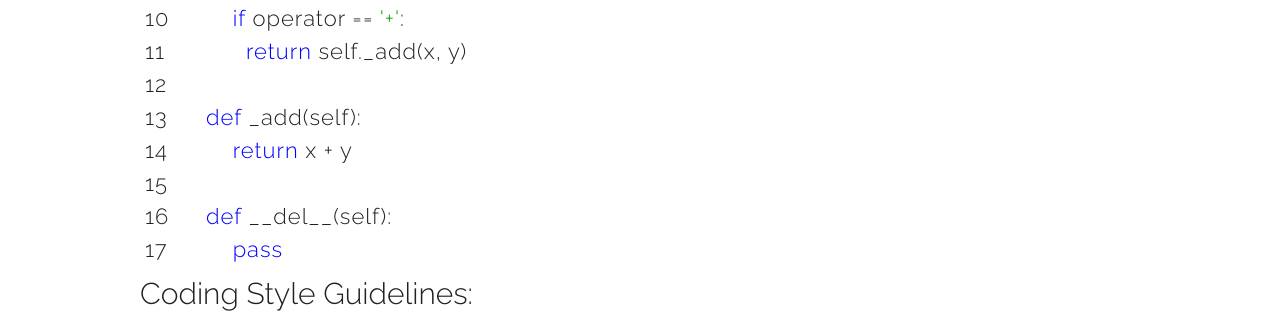
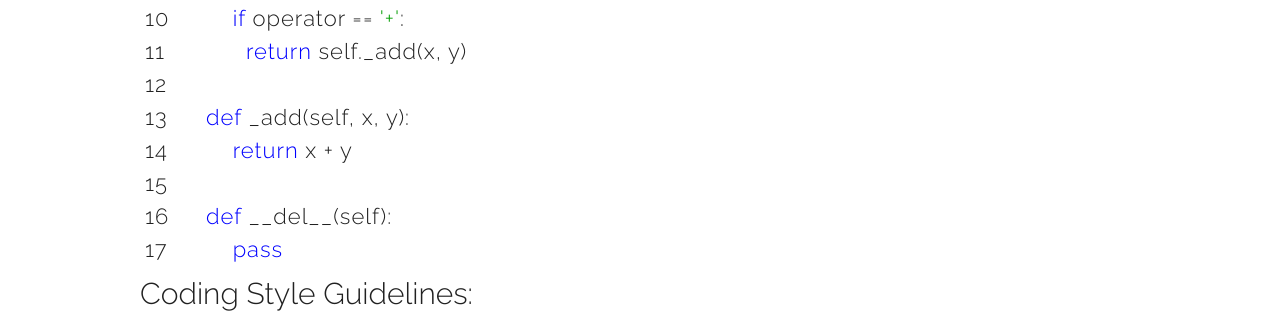
Before and after one commit to ZackDev/zackdev.github.io, a Jekyll site: the page built from _posts/2020-07-25-why-coding-style-is-useful.md, in a window 1280 px wide and 900 px high, scrolled down 1280 px. Shown: the part 156-469 px from the top of the window. Built offline with Jekyll 4.4.1, drawn with Linux system fonts in a browser that asks for light colours.

Commit message:
improved example code

```diff
--- a/_posts/2020-07-25-why-coding-style-is-useful.md
+++ b/_posts/2020-07-25-why-coding-style-is-useful.md
@@ -24,7 +24,7 @@ class BasicMath():
     def __del__(self):
         pass
 
-    def add(self, x, y):
+    def add(self,x, y):
         return x+y
 
     def __init__(self):
@@ -47,7 +47,7 @@ class BasicMath:
         if operator == '+':
           return self._add(x, y)
 
-    def _add(self):
+    def _add(self, x, y):
         return x + y
 
     def __del__(self):
```
